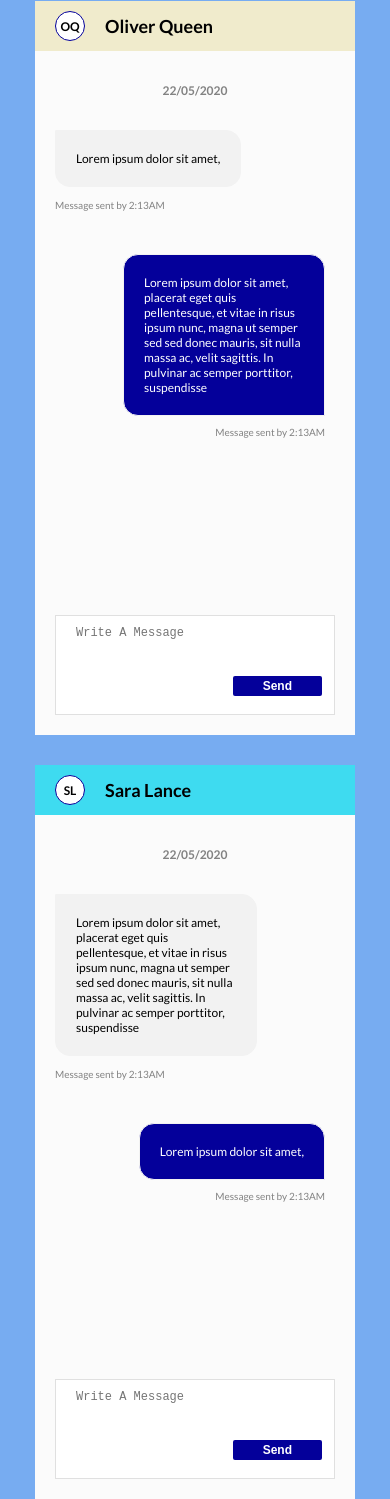
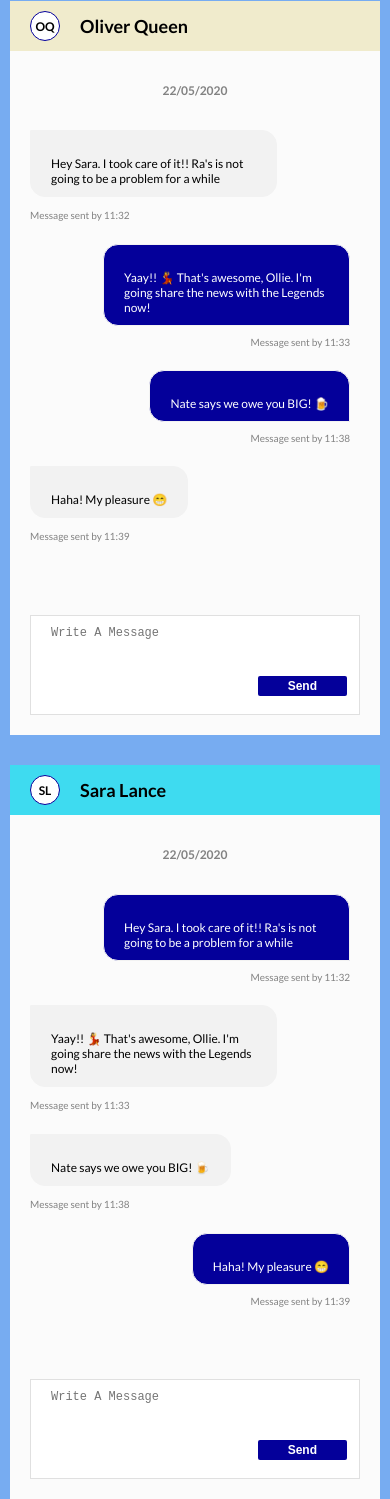
Before and after one commit to Glowrare/Chat-Screen-Task, a plain HTML site: page index.html in a window 390 px wide. Shown: the part 29-1528 px from the top of the page. Drawn offline with Linux system fonts and the light colour scheme.

Commit message:
Update to dummy message and styling + function refactorings

```diff
--- a/index.html
+++ b/index.html
@@ -25,19 +25,34 @@
                 <div class="initials">OQ</div>
                 <div class="xchgcontent">
                   <p class="chat-body">
-                    Lorem ipsum dolor sit amet,
+                    Hey Sara. I took care of it!! Ra's is not going to be a problem for a while
                   </p>
-                  <small class="dark-grey-clr">Message sent by 2:13AM</small>
+                  <small class="dark-grey-clr">Message sent by 11:32</small>
                 </div>
               </li>
               <li class="chatxchg sentchat">
                 <div class="xchgcontent">
                   <p class="chat-body">
-                    Lorem ipsum dolor sit amet, placerat eget quis pellentesque, et vitae in risus ipsum nunc,
-                    magna ut semper sed sed donec mauris, sit nulla massa ac, velit sagittis. In pulvinar ac
-                    semper porttitor, suspendisse
+                    Yaay!! 💃 That's awesome, Ollie. I'm going share the news with the Legends now!
                   </p>
-                  <small class="dark-grey-clr">Message sent by 2:13AM</small>
+                  <small class="dark-grey-clr">Message sent by 11:33</small>
+                </div>
+              </li>
+              <li class="chatxchg sentchat">
+                <div class="xchgcontent">
+                  <p class="chat-body">
+                    Nate says we owe you BIG! 🍺
+                  </p>
+                  <small class="dark-grey-clr">Message sent by 11:38</small>
+                </div>
+              </li>
+              <li class="chatxchg recvdchat">
+                <div class="initials">OQ</div>
+                <div class="xchgcontent">
+                  <p class="chat-body">
+                    Haha! My pleasure 😁
+                  </p>
+                  <small class="dark-grey-clr">Message sent by 11:39</small>
                 </div>
               </li>
             </ul>
@@ -45,7 +60,7 @@
           <div class="chattextarea">
             <textarea id="oqToSLInput" class="chattext-inputbox custom-chatpgscroll"
               placeholder="Write A Message"></textarea>
-            <button id="oqToSLBtn" class="chattext-inputbtn" type="button">Send</button>
+            <button id="oqToSLBtn" class="chattext-inputbtn">Send</button>
           </div>
         </div>
       </div>
@@ -58,23 +73,38 @@
           <div class="chatscroll">
             <ul class="chatgroup">
               <li class="chatdate">22/05/2020</li>
+              <li class="chatxchg sentchat">
+                <div class="xchgcontent">
+                  <p class="chat-body">
+                    Hey Sara. I took care of it!! Ra's is not going to be a problem for a while
+                  </p>
+                  <small class="dark-grey-clr">Message sent by 11:32</small>
+                </div>
+              </li>
               <li class="chatxchg recvdchat">
                 <div class="initials">SL</div>
                 <div class="xchgcontent">
                   <p class="chat-body">
-                    Lorem ipsum dolor sit amet, placerat eget quis pellentesque, et vitae in risus ipsum nunc,
-                    magna ut semper sed sed donec mauris, sit nulla massa ac, velit sagittis. In pulvinar ac
-                    semper porttitor, suspendisse
+                    Yaay!! 💃 That's awesome, Ollie. I'm going share the news with the Legends now!
                   </p>
-                  <small class="dark-grey-clr">Message sent by 2:13AM</small>
+                  <small class="dark-grey-clr">Message sent by 11:33</small>
+                </div>
+              </li>
+              <li class="chatxchg recvdchat">
+                <div class="initials">SL</div>
+                <div class="xchgcontent">
+                  <p class="chat-body">
+                    Nate says we owe you BIG! 🍺
+                  </p>
+                  <small class="dark-grey-clr">Message sent by 11:38</small>
                 </div>
               </li>
               <li class="chatxchg sentchat">
                 <div class="xchgcontent">
                   <p class="chat-body">
-                    Lorem ipsum dolor sit amet,
+                    Haha! My pleasure 😁
                   </p>
-                  <small class="dark-grey-clr">Message sent by 2:13AM</small>
+                  <small class="dark-grey-clr">Message sent by 11:39</small>
                 </div>
               </li>
             </ul>
--- a/main.js
+++ b/main.js
@@ -1,24 +1,12 @@
-const fetchDate = () => {
-  const today = new Date();
-  const dd = today.getDate();
-  let mm = today.getMonth() + 1;
-  if (mm < 10) {
-    mm = `0${mm}`;
-  }
-  const yyyy = today.getFullYear();
-  const date = `${dd}/${mm}/${yyyy}`;
-  return date;
-};
-const fetchTime = () => {
-  const today = new Date();
-  const hh = today.getHours();
-  let mm = today.getMinutes();
-  if (mm < 10) {
-    mm = `0${mm}`;
-  }
-  const time = `${hh}:${mm}`;
-  return time;
-};
+const sendBtn = document.querySelectorAll('.chattext-inputbtn');
+
+sendBtn.forEach((el) => {
+  el.addEventListener('click', (e) => {
+    e.preventDefault();
+    updateScreens(el);
+    scrolltoBottom();
+  });
+});
 
 const createElementWrapper = (el) => {
   return document.createElement(el);
@@ -30,14 +18,44 @@ const appendElementWrapper = (parent, el) => {
 const createLiTag = createElementWrapper('li');
 const createDivTag = createElementWrapper('div');
 
-const newChatDate = () => {
-  let newChatTag = createLiTag.cloneNode(true);
-  newChatTag.setAttribute('class', 'chatdate');
-  newChatTag.textContent = fetchDate();
-  return newChatTag;
+const updateScreens = (btn) => {
+  let sender = '';
+  let receiver = '';
+  if (btn.id === 'slToOQBtn') {
+    sender = 'olivers-screen';
+    receiver = 'saras-screen';
+  } else {
+    sender = 'saras-screen';
+    receiver = 'olivers-screen';
+  }
+
+  let chatInput = document
+    .querySelector(`.${sender} .chattext-inputbox`)
+    .value.trim();
+  let contactInitials = document.querySelector(
+    `.${receiver} .chat-header .initials`
+  );
+  let sentScreen = document.querySelector(`.${sender} .chatgroup`);
+  let receivedScreen = document.querySelector(`.${receiver} .chatgroup`);
+
+  let sentChat = createLiTag.cloneNode(true);
+  let recvdChat = createLiTag.cloneNode(true);
+
+  if (chatInput !== '') {
+    getChatMessageBody(contactInitials, sentChat, recvdChat, chatInput);
+    checkLastChatDate(sentScreen, receivedScreen);
+    appendElementWrapper(sentScreen, sentChat);
+    appendElementWrapper(receivedScreen, recvdChat);
+    document.querySelector(`.${sender} .chattext-inputbox`).value = '';
+  }
 };
 
-const getChatMessage = (contactInitials, sentChat, recvdChat, chatInput) => {
+const getChatMessageBody = (
+  contactInitials,
+  sentChat,
+  recvdChat,
+  chatInput
+) => {
   let initials = createDivTag.cloneNode(true);
   initials.setAttribute('class', 'initials');
   initials.textContent = contactInitials.textContent;
@@ -64,36 +82,34 @@ const getChatMessage = (contactInitials, sentChat, recvdChat, chatInput) => {
   appendElementWrapper(recvdChat, chatMessageWrapper.cloneNode(true));
 };
 
-const updateScreen = (btn) => {
-  let sender = '';
-  let receiver = '';
-  if (btn.id === 'slToOQBtn') {
-    sender = 'olivers-screen';
-    receiver = 'saras-screen';
-  } else {
-    sender = 'saras-screen';
-    receiver = 'olivers-screen';
+const fetchDate = () => {
+  const today = new Date();
+  const dd = today.getDate();
+  let mm = today.getMonth() + 1;
+  if (mm < 10) {
+    mm = `0${mm}`;
   }
+  const yyyy = today.getFullYear();
+  const date = `${dd}/${mm}/${yyyy}`;
+  return date;
+};
 
-  let chatInput = document
-    .querySelector(`.${sender} .chattext-inputbox`)
-    .value.trim();
-  let contactInitials = document.querySelector(
-    `.${receiver} .chat-header .initials`
-  );
-  let sentScreen = document.querySelector(`.${sender} .chatgroup`);
-  let receivedScreen = document.querySelector(`.${receiver} .chatgroup`);
+const fetchTime = () => {
+  const today = new Date();
+  const hh = today.getHours();
+  let mm = today.getMinutes();
+  if (mm < 10) {
+    mm = `0${mm}`;
+  }
+  const time = `${hh}:${mm}`;
+  return time;
+};
 
-  let sentChat = createLiTag.cloneNode(true);
-  let recvdChat = createLiTag.cloneNode(true);
-
-  if (chatInput !== '') {
-    getChatMessage(contactInitials, sentChat, recvdChat, chatInput);
-    checkLastChatDate(sentScreen, receivedScreen);
-    appendElementWrapper(sentScreen, sentChat);
-    appendElementWrapper(receivedScreen, recvdChat);
-    document.querySelector(`.${sender} .chattext-inputbox`).value = '';
-  }
+const newChatDate = () => {
+  let newChatTag = createLiTag.cloneNode(true);
+  newChatTag.setAttribute('class', 'chatdate');
+  newChatTag.textContent = fetchDate();
+  return newChatTag;
 };
 
 const checkLastChatDate = (sentScreen, receivedScreen) => {
@@ -107,14 +123,6 @@ const checkLastChatDate = (sentScreen, receivedScreen) => {
   }
 };
 
-const sendBtn = document.querySelectorAll('.chattext-inputbtn');
-sendBtn.forEach((el) => {
-  el.addEventListener('click', (e) => {
-    e.preventDefault();
-    updateScreen(el);
-    scrolltoBottom();
-  });
-});
 const scrolltoBottom = () => {
   let screenPos = document.querySelectorAll(`.chatwall`);
   screenPos.forEach((el) => {
--- a/style.css
+++ b/style.css
@@ -16,6 +16,7 @@ body {
   margin: 0;
   padding: 0;
   font-family: 'Lato', sans-serif;
+  font-weight: 400;
   background-color: var(--bg-blue);
 }
 .flex-dis {
@@ -40,7 +41,6 @@ body {
   color: var(--dark-grey);
 }
 .chat-screen-group {
-  margin: 30px;
   max-width: 1400px;
   margin: 30px auto;
   justify-content: center;
@@ -66,7 +66,6 @@ body {
   margin-bottom: 30px;
   background: #fbfbfb;
   position: relative;
-  /* max-width: 1200px; */
 }
 .chatscroll ul.chatgroup {
   list-style: none;
@@ -94,8 +93,11 @@ ul.chatgroup li.chatdate {
 .chatgroup .chatxchg {
   width: 90%;
   display: flex;
+  padding-bottom: 10px;
+  clear: both;
+}
+.chatgroup .chatxchg:last-of-type {
   padding-bottom: 30px;
-  clear: both;
 }
 .chatgroup .chatxchg.sentchat {
   flex-direction: row-reverse;
@@ -122,7 +124,8 @@ ul.chatgroup li.chatdate {
   border: 1px solid var(--light-grey);
   border-radius: 2px;
   margin-bottom: 10px;
-  padding: 20px;
+  padding: 10px 20px;
+  white-space: pre-line;
 }
 .sentchat .xchgcontent small {
   display: block;
@@ -216,6 +219,11 @@ textarea.chattext-inputbox:focus {
     width: 0;
   }
 }
+@media screen and (max-width: 675px) {
+  .chat-screen-group > * {
+    flex-grow: 1;
+  }
+}
 @media screen and (max-width: 425px) {
   .chatxchg .initials {
     display: none;
```
